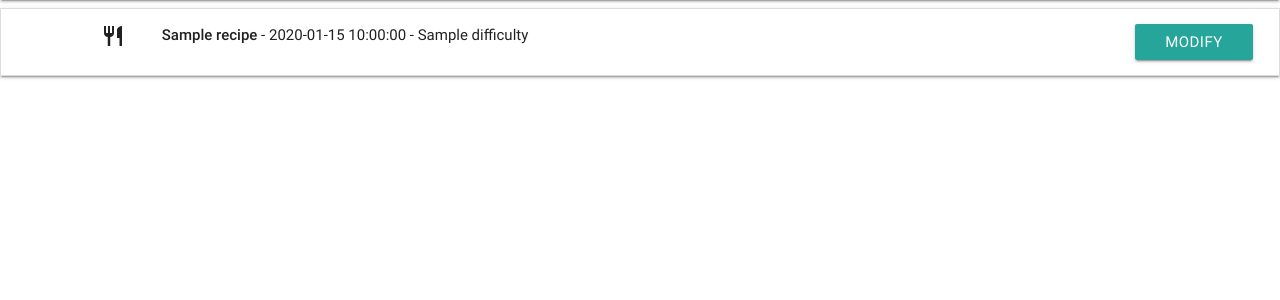
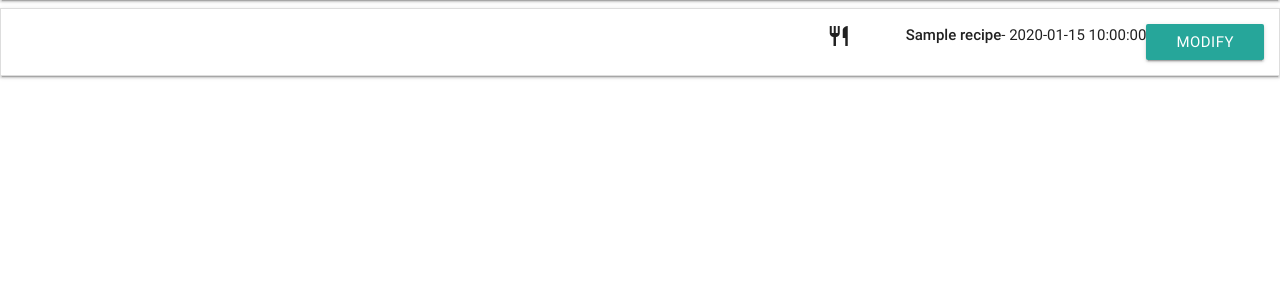
Before and after one commit to tgarratt/HungryHerbivore-Milestone3, a Flask app: page / in a window 1280 px wide. Shown: the part 64-364 px from the top of the page. Run offline with Flask 2, Linux system fonts and the light colour scheme; a database or web service that is not in the repository returns one stand-in record (values such as "Sample title"); some libraries are stand-ins or nearby versions.

Commit message:
further ux bug solving for layout

```diff
--- a/templates/recipes.html
+++ b/templates/recipes.html
@@ -3,8 +3,8 @@
     {% for recipe in recipes %}
     <li>
         <div class="collapsible-header row">
-            <div class="col l8">
-                <i class="col s1 material-icons {% if recipe.difficulty == " 1 " %}
+
+            <i class="col s1 material-icons {% if recipe.difficulty == " 1 " %}
                 green-text text-accent-3
                 {% elif recipe.difficulty == "2 " %}
                 light-blue-text text-lighten-2
@@ -15,13 +15,9 @@
                 {% elif recipe.difficulty == "5 " %}
                 black-text
                 {% endif %}">restaurant </i>
-                <strong>{{recipe.meal_name}}</strong> - {{recipe.meal_time}} - {{recipe.difficulty}}
-            </div>
+            <strong>{{recipe.meal_name}}</strong> - {{recipe.meal_time}}
+            <a href="{{url_for('modify_recipe', recipe_id=recipe._id)}}" class="waves-effect waves-light btn">Modify</a>
 
-
-            <div class="col l3">
-                <a href="{{url_for('modify_recipe', recipe_id=recipe._id)}}" class="waves-effect waves-light btn modify-button">Modify</a>
-            </div>
         </div>
         <div class="collapsible-body">
             <span>
```
Also changed, not shown: .c9/metadata/environment/templates/recipes.html (+1 -1 lines).
